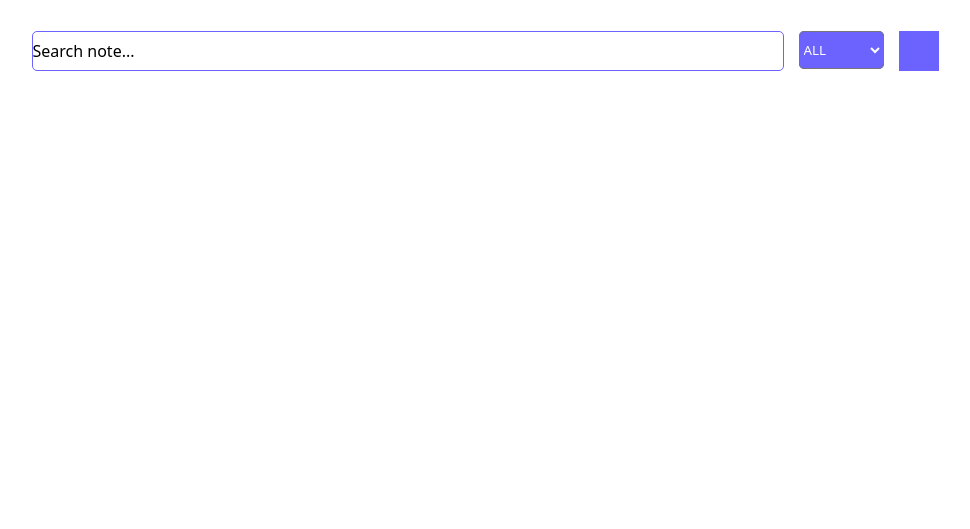
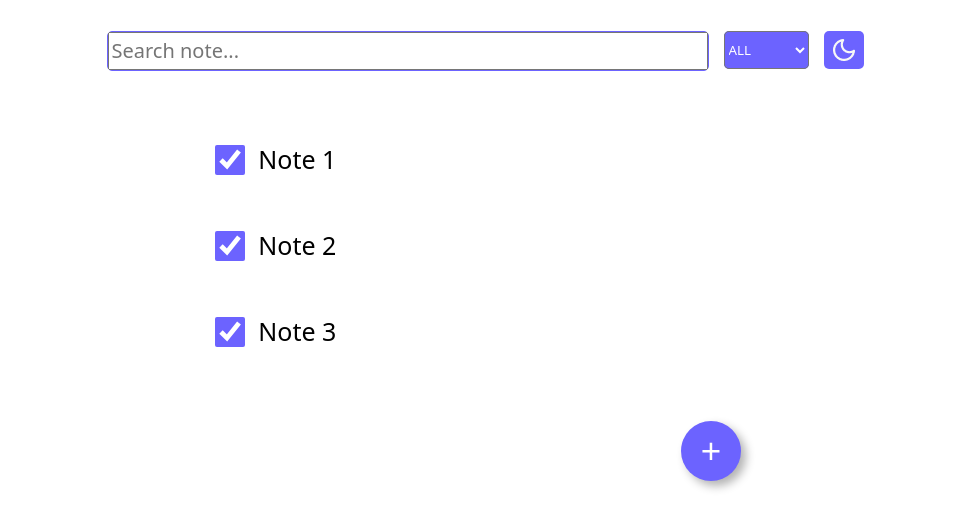
Before and after one commit to GroundBlack/todo, a plain HTML site: page index.html in a window 1280 px wide. Shown: the part 65-594 px from the top of the page, without its empty margins (155-1125 px from the left). Drawn offline with Linux system fonts and the light colour scheme.

Commit message:
add darkmode

```diff
--- a/index.html
+++ b/index.html
@@ -9,7 +9,7 @@
 <body>
     <h4 class="zagolovok"><b>TODO LIST</b></h4>
     <div class="search">
-        <div class="pole"><p>Search note...</p></div>
+        <div class="pole"><input type="search" name="q" class="text1" placeholder="Search note..."></div>
         <div class="buttonall">
             <select class="buttonall">
                 <option value="all">ALL</option>
@@ -18,9 +18,38 @@
                 <option value="buysugar">Купить сахар</option>
             </select>
         </div>
-        <div class="nighttheme">
 
+        <button type="button" class="nightthemebutton">
+            <img src="Vector (1).png" alt="" class="picture">
+        </button>
+    </div>
+
+    <div class="main">
+        <div class="podmain1">
+            <input type="checkbox" checked class="checkbox1">
+            <div>Note 1</div>
         </div>
+        <div class="podmain1">
+            <input type="checkbox" checked class="checkbox1">
+            <div>Note 2</div>
+        </div>
+        <div class="podmain1">
+            <input type="checkbox" checked class="checkbox1">
+            <div>Note 3</div>
+        </div>
+
     </div>
+
+
+    <div class="contplus">
+        <button type="button" class="plus">
+            <p class="textplus">+</p>
+        </button>
+    </div>
+    </div>
+
+
+    <script src="js.js"></script>
 </body>
+
 </html>
--- /dev/null
+++ b/js.js
@@ -0,0 +1,19 @@
+const nighttheme = document.querySelector('.nightthemebutton');
+const body = document.body;
+const plus = document.querySelector('.plus');
+
+
+if (nighttheme){
+    nighttheme.onclick = function(){
+        body.classList.toggle('darkmode');
+        console.log("Темная тема включена");
+    }
+}else{
+    console.log("Темная тема не найдена");
+}
+
+if (plus){
+    plus.onclick = function(){
+
+    }
+}
--- a/todocss.css
+++ b/todocss.css
@@ -23,7 +23,7 @@ h4 {
 }
 
 .pole {
-    width: 750px;
+    width: 600px;
     height: 38px;
     display: flex;
     align-items: center;
@@ -50,8 +50,99 @@ h4 {
     font-size: 25px;
 }
 
-.nighttheme{
+.nightthemebutton{
     width: 40px;
-    height: 40px;
+    height: 38px;
     background-color: rgb(108, 99, 255);
+    border-radius: 5px;
+    display: flex;
+    align-items: center;
+    justify-content: center;
+    border: none;
+    cursor: pointer;
 }
+
+.main{
+    display: flex;
+    align-items: center;
+    justify-content: center;
+    height: 350px;
+    width: 67%;
+    gap: 50px;
+    font-family: system-ui, -apple-system, BlinkMacSystemFont, 'Segoe UI', Roboto, Oxygen, Ubuntu, Cantarell, 'Open Sans', 'Helvetica Neue', sans-serif;
+    font-size: 25px;
+    flex-direction: column;
+    left: 100px;
+}
+
+.checkbox1{
+    display: inline-block;
+    width: 30px;
+    height: 30px;
+    accent-color: rgb(108, 99, 255);
+}
+
+
+.plus{
+    background: rgb(108, 99, 255);
+    width: 60px;
+    height: 60px;
+    border-radius: 50%;
+    box-shadow: 5px 5px 10px rgba(0, 0, 0, 0.3);
+    border: none;
+    display: flex;
+    color: white;
+    align-items: center;
+    justify-content: center;
+    font-size: 35px;
+}
+
+.text{
+    font-family: system-ui, -apple-system, BlinkMacSystemFont, 'Segoe UI', Roboto, Oxygen, Ubuntu, Cantarell, 'Open Sans', 'Helvetica Neue', sans-serif;
+    font-size: 40px;
+    color: white;
+    display: flex;
+    justify-content: center;
+    height: 0px;
+    align-items: center;
+}
+
+.podmain1{
+    display: flex;
+    gap: 10px;
+}
+
+.q{
+    width: 100%;
+    height: 100%;
+}
+
+.text1{
+    width: 100%;
+    height: 100%;
+    font-family: system-ui, -apple-system, BlinkMacSystemFont, 'Segoe UI', Roboto, Oxygen, Ubuntu, Cantarell, 'Open Sans', 'Helvetica Neue', sans-serif;
+    font-size: 20px;
+    display: flex;
+    align-items: center;
+}
+
+.contplus{
+    height: 60px;
+    width: 70%;
+    display: flex;
+    justify-content: flex-end;
+}
+
+body {
+    background-color: white;
+    color: black;
+    transition: background-color 0.3s, color 0.3s;
+    margin: 0;
+    padding: 0;
+    min-height: 100vh;
+}
+
+body.darkmode {
+    background-color: rgb(26, 3, 48);
+    color: #f5f5f5;
+}
```
Also changed, not shown: Vector (1).png (added), Vector.png (added).
